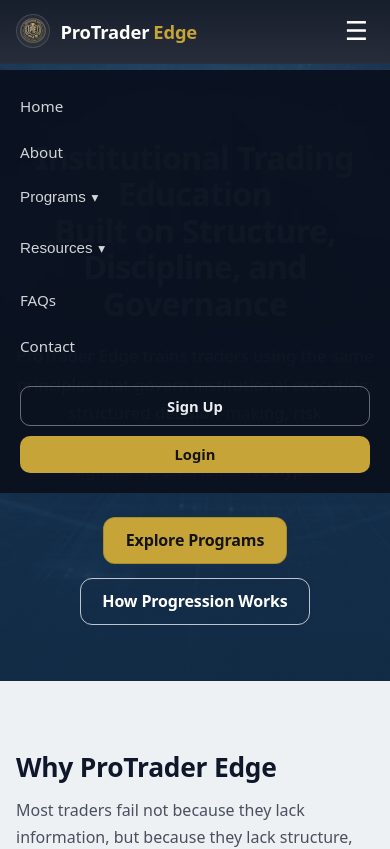
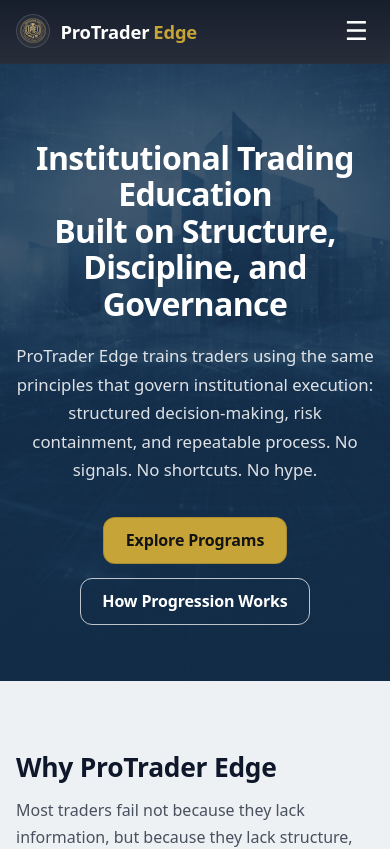
Before and after one commit to Demaa25/protrader-edge, a Next.js app: page / in a window 390 px wide. Shown: the top 849 px of the page. Built offline with nearby package versions, Linux system fonts and the light colour scheme.

Commit message:
NEW commit

```diff
--- a/src/components/marketing/Navbar.module.css
+++ b/src/components/marketing/Navbar.module.css
@@ -249,7 +249,7 @@
 
     background: rgba(11,18,32,0.98);
 
-    display: flex;
+    display: none;
     flex-direction: column;
 
     padding: 20px;
@@ -265,7 +265,7 @@
 
   .navLink {
     width: 100%;
-    padding: 6px 0;
+    padding: 8px 0;
   }
 
   .dropdown {
--- a/src/components/marketing/Navbar.tsx
+++ b/src/components/marketing/Navbar.tsx
@@ -65,7 +65,7 @@
   }, []);
 
   return (
-    <header className={styles.header} ref={(el) => (rootRef.current = el)}>
+    <header className={styles.header} ref={(el) => { rootRef.current = el }}>
       <div className={styles.inner}>
 
         {/* BRAND */}
```
